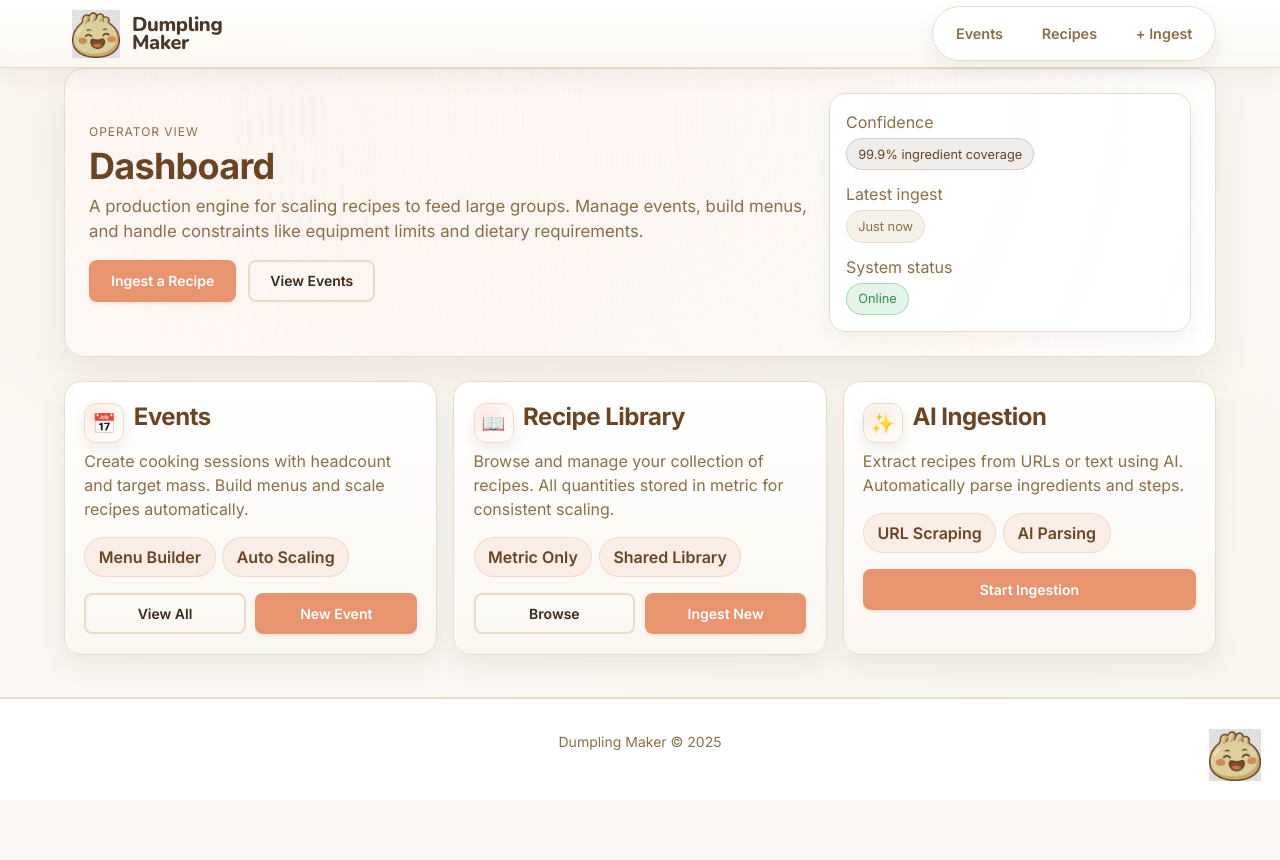
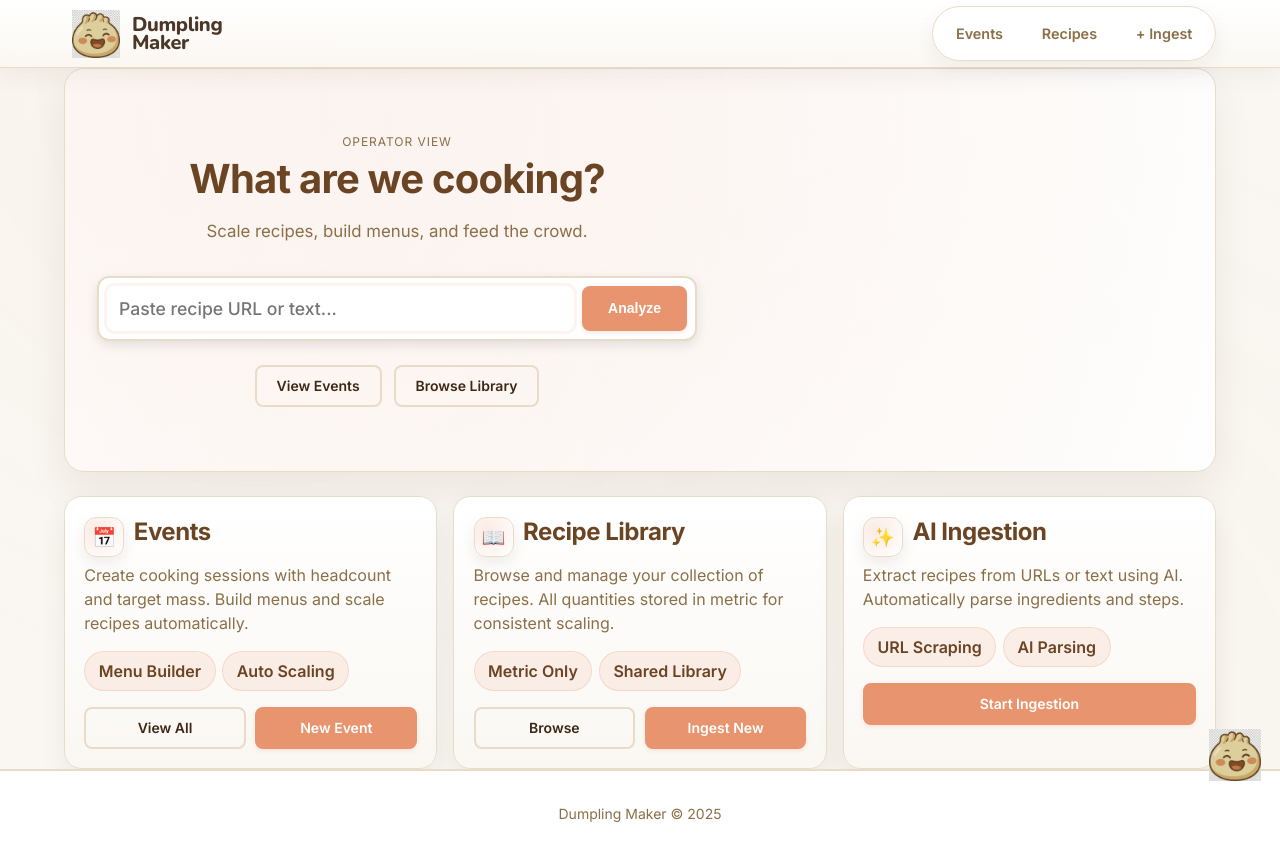
Before and after one commit to liminm/recipe-scaler-formatter, a Next.js app: page / in a window 1280 px wide. Shown: the top 860 px of the page. Before the commit the page ends 800 px from the top, so only its background shows below. Built offline with nearby package versions, Linux system fonts and the light colour scheme.

Commit message:
feat: Add quick ingest form to homepage and enable auto-analysis from URL parameters in staging.

```diff
--- a/src/app/page.tsx
+++ b/src/app/page.tsx
@@ -33,41 +33,41 @@ const highlights = [
 export default function Home() {
   return (
     <div className="dashboard">
-      <section className="dash-hero">
-        <div>
-          <p className="eyebrow">Operator view</p>
-          <h1 className="dash-title">Dashboard</h1>
-          <p className="text-muted dash-subtitle">
-            A production engine for scaling recipes to feed large groups. Manage events, build menus, and handle
-            constraints like equipment limits and dietary requirements.
+      <section className="dash-hero" style={{ flexDirection: 'column', alignItems: 'center', textAlign: 'center', padding: '4rem 2rem' }}>
+        <div style={{ maxWidth: '600px', width: '100%' }}>
+          <p className="eyebrow" style={{ justifyContent: 'center' }}>Operator view</p>
+          <h1 className="dash-title" style={{ fontSize: '2.5rem', marginBottom: '1rem' }}>What are we cooking?</h1>
+          <p className="text-muted dash-subtitle" style={{ marginBottom: '2rem' }}>
+            Scale recipes, build menus, and feed the crowd.
           </p>
-          <div className="dash-actions">
-            <Link href="/staging" className="btn btn-primary">
-              Ingest a Recipe
-            </Link>
+
+          {/* Quick Ingest Form */}
+          <form
+            action="/staging"
+            method="GET"
+            className="card"
+            style={{ padding: '0.5rem', display: 'flex', gap: '0.5rem', boxShadow: '0 4px 12px rgba(0,0,0,0.1)' }}
+          >
+            <input
+              type="text"
+              name="q"
+              placeholder="Paste recipe URL or text..."
+              className="input-field"
+              style={{ flex: 1, border: 'none', fontSize: '1.1rem', padding: '0.75rem' }}
+              autoFocus
+            />
+            <button type="submit" className="btn btn-primary" style={{ padding: '0 1.5rem' }}>
+              Analyze
+            </button>
+          </form>
+
+          <div className="dash-actions" style={{ justifyContent: 'center', marginTop: '1.5rem' }}>
             <Link href="/events" className="btn btn-secondary">
               View Events
             </Link>
-          </div>
-        </div>
-        <div className="dash-highlight">
-          <div>
-            <p className="text-muted" style={{ marginBottom: '0.25rem' }}>
-              Confidence
-            </p>
-            <div className="pill pill-strong">99.9% ingredient coverage</div>
-          </div>
-          <div>
-            <p className="text-muted" style={{ marginBottom: '0.25rem' }}>
-              Latest ingest
-            </p>
-            <div className="pill">Just now</div>
-          </div>
-          <div>
-            <p className="text-muted" style={{ marginBottom: '0.25rem' }}>
-              System status
-            </p>
-            <div className="pill pill-success">Online</div>
+            <Link href="/recipes" className="btn btn-secondary">
+              Browse Library
+            </Link>
           </div>
         </div>
       </section>
```
Also changed, not shown: src/app/staging/StagingFlow.tsx (+39 -3 lines).
